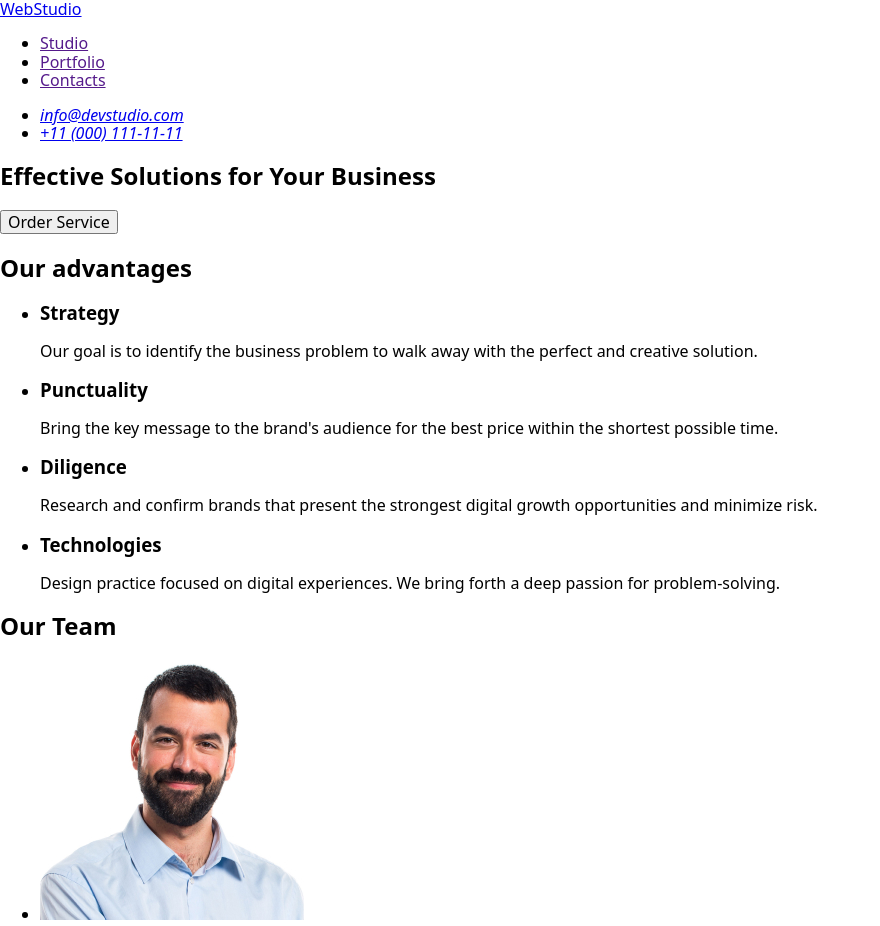
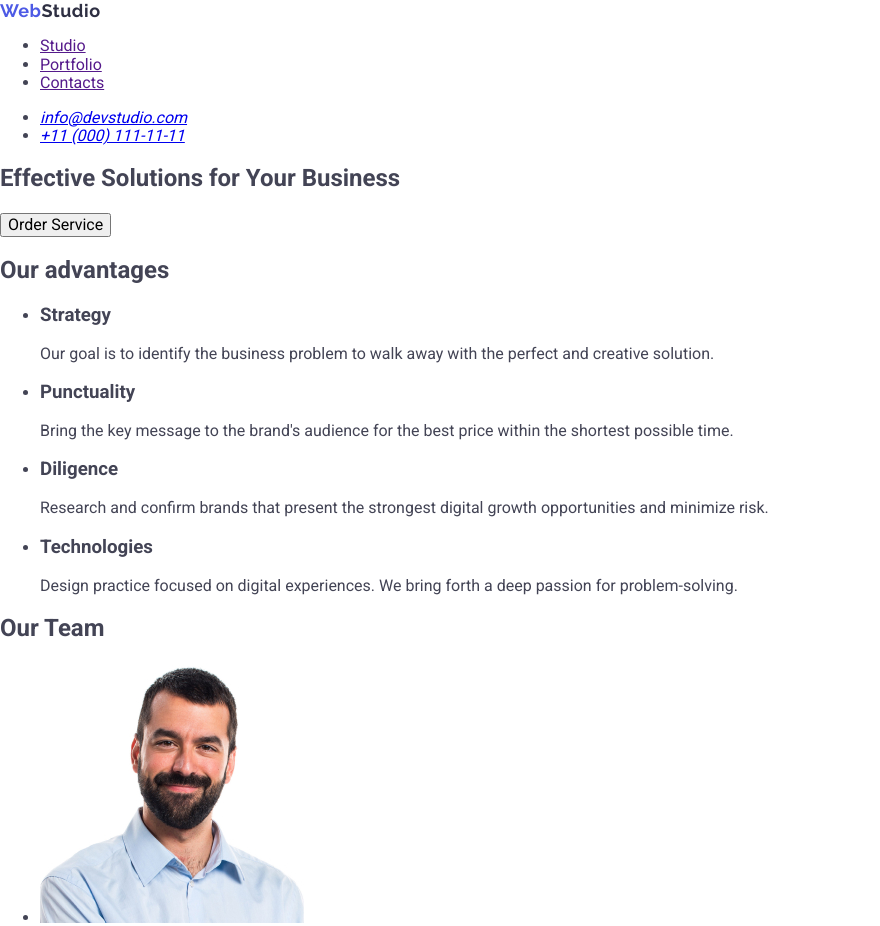
Before and after one commit to RomanBabych/goit-markup-hw-02, a plain HTML site: page index.html in a window 1280 px wide. Shown: the top 926 px of the page, without its empty margins (0-880 px from the left). Drawn offline with nearby package versions, Linux system fonts and the light colour scheme.

Commit message:
homework

```diff
--- a/css/styles.css
+++ b/css/styles.css
@@ -0,0 +1,19 @@
+body {
+    font-family: "Roboto", sans-serif;
+    color: #434455;
+    background-color: #FFFFFF;
+}
+
+.header-logo {
+    font-family: "Raleway", sans-serif;
+    font-size: 18px;
+    font-weight: 700;
+    line-height: 21px;
+    letter-spacing: 0.54px;
+    color: #4D5AE5;
+    text-decoration: none;
+}
+
+.navy-blue-color {
+    color: #2E2F42;
+}
--- a/index.html
+++ b/index.html
@@ -4,6 +4,14 @@
 <head>
     <meta charset="UTF-8">
     <meta name="viewport" content="width=device-width, initial-scale=1.0">
+    <link rel="preconnect" href="https://fonts.googleapis.com">
+    <link rel="preconnect" href="https://fonts.gstatic.com" crossorigin>
+    <link rel="preconnect" href="https://fonts.googleapis.com">
+    <link rel="preconnect" href="https://fonts.gstatic.com" crossorigin>
+    <link rel="preconnect" href="https://fonts.googleapis.com">
+    <link rel="preconnect" href="https://fonts.gstatic.com" crossorigin>
+    <link href="https://fonts.googleapis.com/css2?family=Raleway:wght@700&family=Roboto:wght@400;500;700&display=swap"
+        rel="stylesheet">
     <link rel="stylesheet"
         href="https://cdnjs.cloudflare.com/ajax/libs/modern-normalize/2.0.0/modern-normalize.min.css">
     <link rel="stylesheet" href="./css/styles.css">
@@ -12,18 +20,18 @@
 
 <body>
     <header>
-        <nav>
-            <a href="./index.html">WebStudio</a>
-            <ul>
-                <li><a href="">Studio</a></li>
-                <li><a href="">Portfolio</a></li>
-                <li><a href="">Contacts</a></li>
+        <nav header-navigation>
+            <a class="header-logo" href="./index.html">Web<span class="navy-blue-color">Studio</span></a>
+            <ul class="nav-list">
+                <li class="nav-list-item"><a href="">Studio</a></li>
+                <li class="nav-list-item"><a href="">Portfolio</a></li>
+                <li class="nav-list-item"><a href="">Contacts</a></li>
             </ul>
         </nav>
         <address>
-            <ul>
-                <li><a href="mailto:info@devstudio.com">info@devstudio.com</a></li>
-                <li><a href="tel:+110001111111">+11 (000) 111-11-11</a></li>
+            <ul contacts-list>
+                <li class="contacts-list-item"><a href="mailto:info@devstudio.com">info@devstudio.com</a></li>
+                <li class="contacts-list-item"><a href="tel:+110001111111">+11 (000) 111-11-11</a></li>
             </ul>
         </address>
     </header>
```
